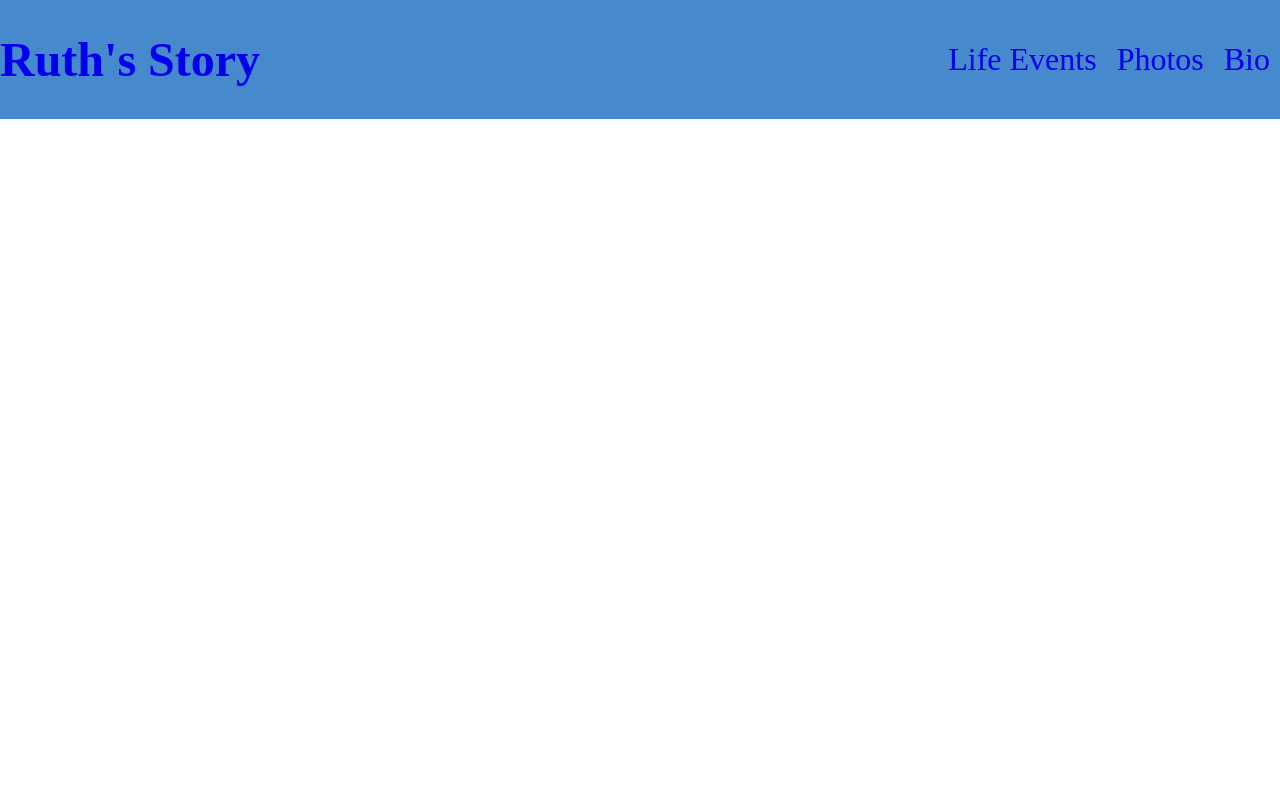
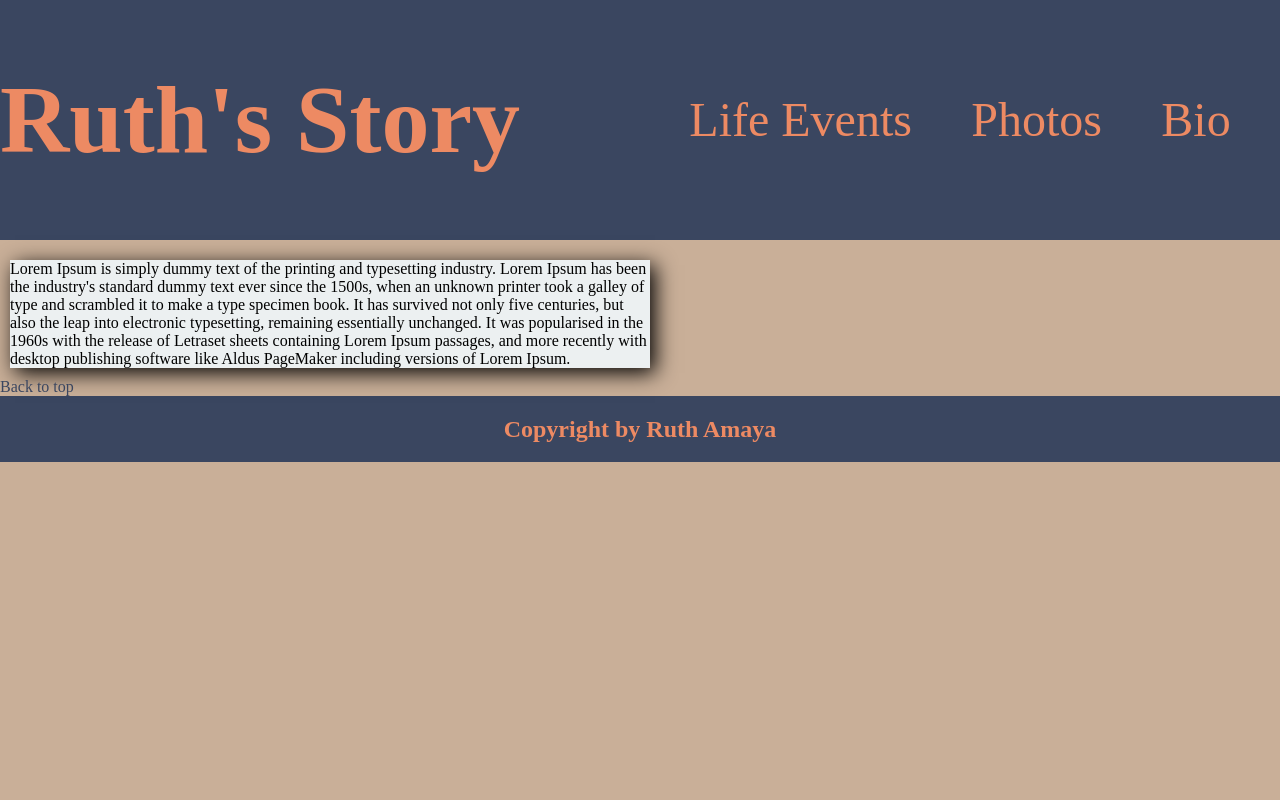
Before and after one commit to amaya91/Django-projects, a Django app: page / in a window 1280 px wide. Run offline with Django 3.2, Linux system fonts and the light colour scheme; data that the repository does not hold is empty.

Commit message:
changed color palette and media layout

```diff
--- a/blog/static/css/blog.css
+++ b/blog/static/css/blog.css
@@ -1,12 +1,12 @@
-h1 , h2 {
-    color: #ecf0f1;
-    font-family: "Arial, Helvetica, sans-serif";
+h1  {
+    font-size: 6em;
 }
-h2 {
-    background-color: none;
-}
+
 body {
     margin: 0;
+    padding: 0;
+    box-sizing: border-box;
+    background-color: #c9af98;
 
     font-family: "Arial, Helvetica, sans-serif";
 
@@ -15,37 +15,33 @@ footer {
     display: flex;
     flex-direction: column;
     justify-content: center;
+    align-items: flex-end;
 }
 
 .page-header, footer{
-    background-color: #4689cc;
+    background-color: #3a4660;
+    color: #ed8a63;
     align-items: center;
     padding: 0;
     margin: 0;
 
 
 }
-.links {
-    color: #ecf0f1;
-    font-size: 24pt;
-
-
+.main {
+    padding-top: 10px;
+    width: 100%;
+}
+.content {
+    display: flex;
+    flex-direction: row;
+    padding-bottom: 20px;
+    padding: 5px;
 
 }
+.post {
+    background-color: #ecf0f1;
+    box-shadow: 5px 5px 20px;
 
-
-h1 {
-    color: #ecf0f1;
-    font-size: 36pt;
-    text-decoration: none;
-
-    padding: 0;
-}
-
-.content {
-    margin-left: 40px;
-    display: flex;
-    flex-direction: row;
 }
 
 
@@ -67,14 +63,9 @@ h1 {
 
 }
 
-.post {
-    margin-bottom: 70px;
-}
-
 
 ul {
     color: #ecf0f1;
-    font-size: 18pt;
     margin: 0;
     padding: 0;
     text-align: center;
@@ -90,19 +81,25 @@ ul {
     flex-direction: row;
 }
 
-a {
+a, a:visited  {
     text-decoration: none;
+    color: #ed8a63;
+}
 
-}
 
 li {
     list-style-type: none;
     padding: 10px;
+}
 
+.links {
+    font-size: 4em;
+}
 
+#top {
+    color: #3a4660;
+}
 
-
-}
 
 
 
@@ -122,4 +119,21 @@ li {
 
     }
 
+
+    .content {
+        padding: 10px;
+        width: 50%;
+    }
+
+    .links {
+        font-size: 3em;
+        align-items: flex-end;
+        justify-content: space-evenly;
+    }
+
+
+    li:hover {
+        transform: scale(1.2);
+    }
+
 }
--- a/blog/templates/blog/base.html
+++ b/blog/templates/blog/base.html
@@ -20,12 +20,20 @@
 
         </div>
         <div class="content container flex flex-col-container">
-            <div class="flex-row-container">
-                <div class=" ">
+            <div class="flex-row-container main">
+                <div class=" post">
+
+                        Lorem Ipsum is simply dummy text of the printing and typesetting industry. Lorem Ipsum has been the industry's standard dummy text ever since the 1500s, when an unknown printer took a galley of type and scrambled it to make a type specimen book. It has survived not only five centuries, but also the leap into electronic typesetting, remaining essentially unchanged. It was popularised in the 1960s with the release of Letraset sheets containing Lorem Ipsum passages, and more recently with desktop publishing software like Aldus PageMaker including versions of Lorem Ipsum.
                 {% block content %}
                 {% endblock %}
                 </div>
             </div>
         </div>
+        <div>
+            <a href="/" id= "top">Back to top</a>
+        </div>
+        <footer>
+            <h2>Copyright by Ruth Amaya</h2>
+        </footer>
     </body>
 </html>
```
